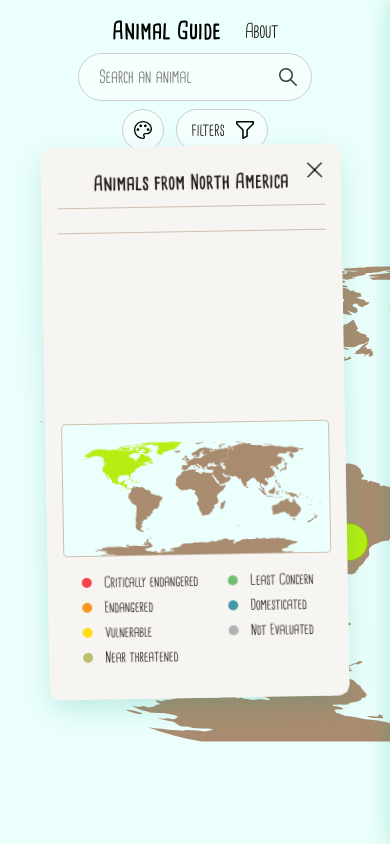
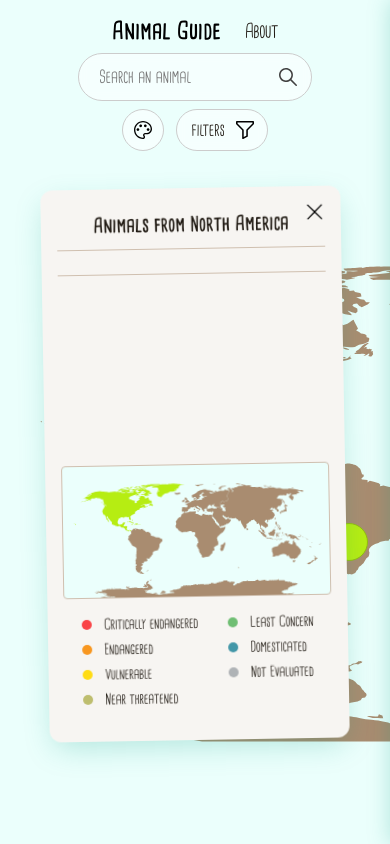
Before and after one commit to kaseifd/proyecto-mapa-animales, a plain HTML site: page index.html in a window 390 px wide. Both pictures are taken after a click on the element 239 px from the left and 322 px from the top of the page. Drawn offline with Linux system fonts and the light colour scheme; no server answers; a web font is replaced by a local one.

Commit message:
Book position fixed

```diff
--- a/CSS/book.css
+++ b/CSS/book.css
@@ -266,8 +266,8 @@
     .continent-info,
     .animal-info {
         flex-direction: column-reverse;
-        top: 50%;
         z-index: 1111;
+        position: fixed;
 
     }
 
```
